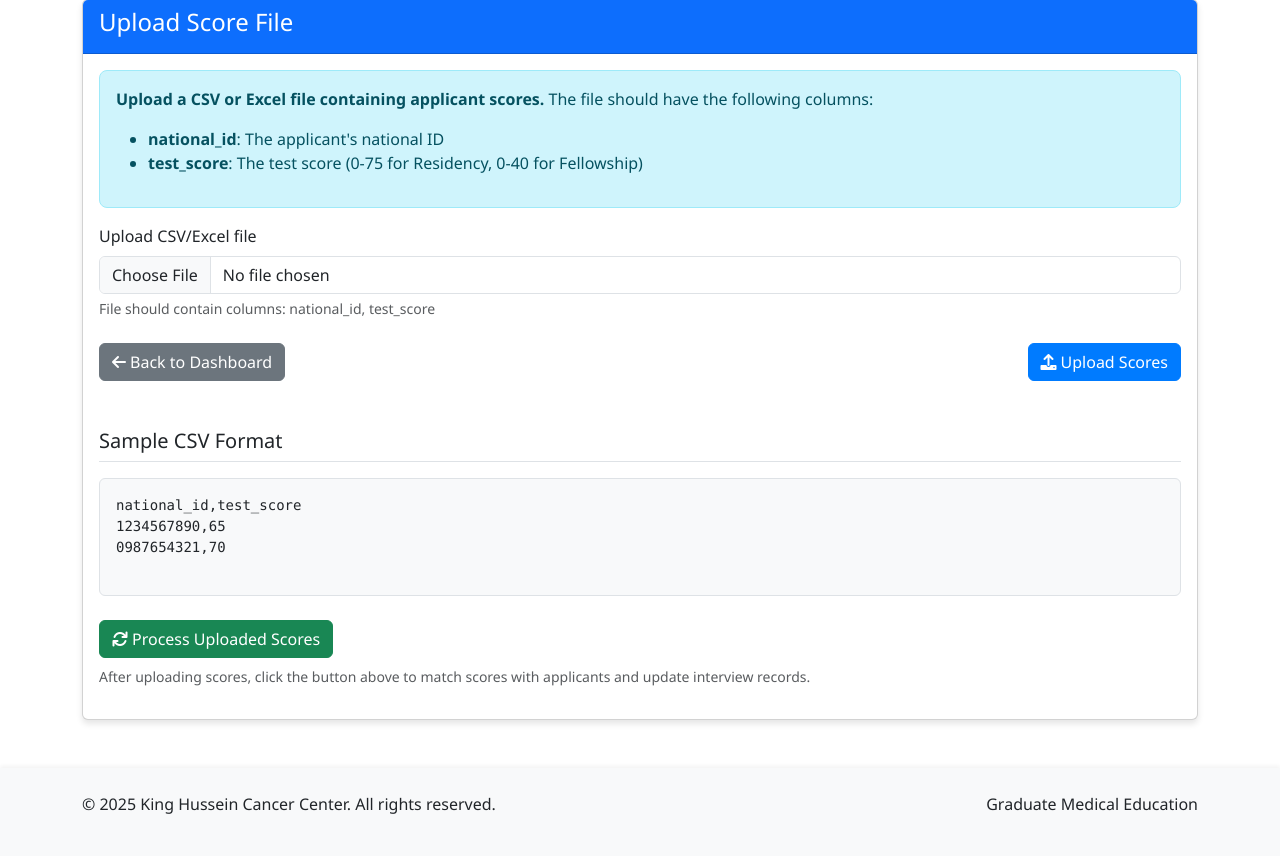
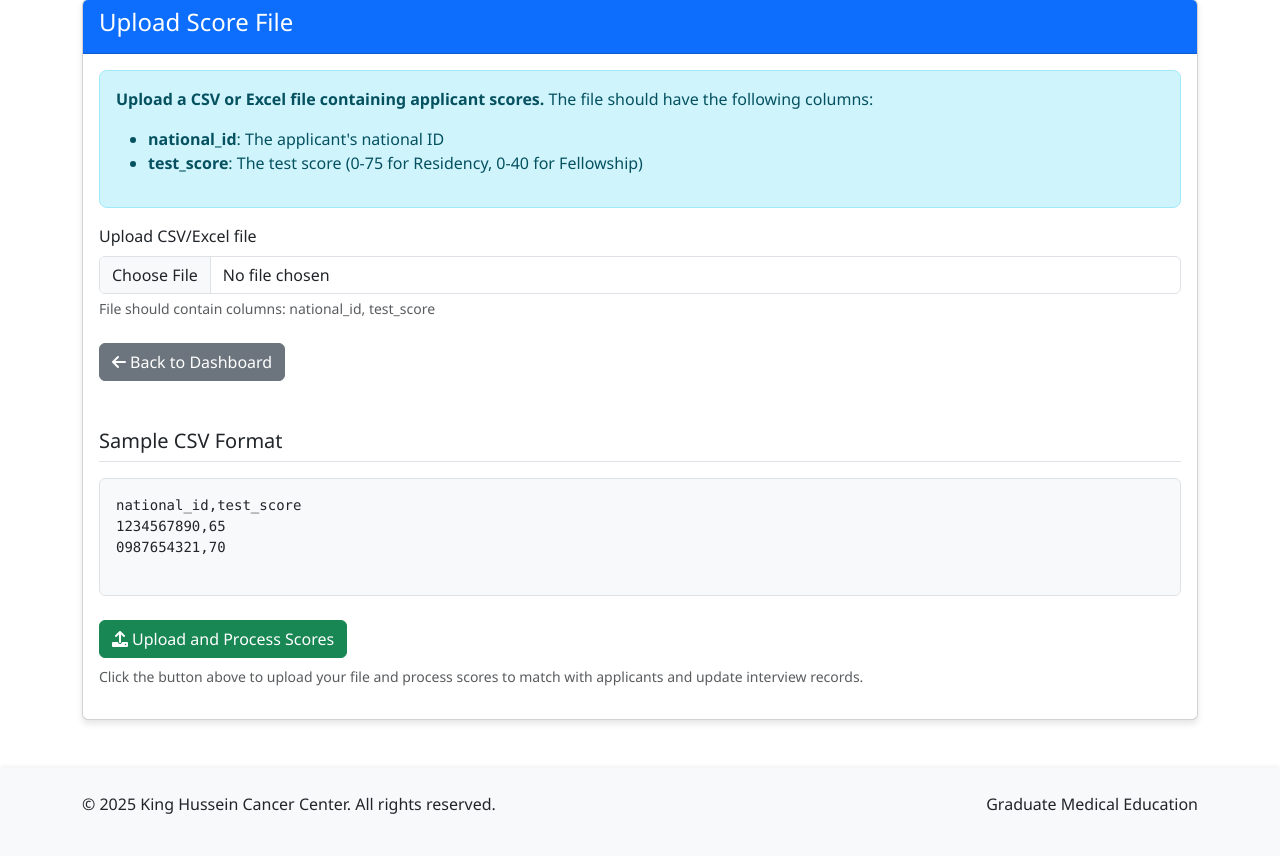
Before and after one commit to MA17464/GME2, a Django app: page /applications/upload-scores/ in a window 1280 px wide. Shown: the part 363-1219 px from the top of the page. Run offline with Django 5.2, Linux system fonts and the light colour scheme; a user stored in the database is signed in; some libraries are stand-ins or nearby versions.

Commit message:
before styling

```diff
--- a/users/templates/users/upload_scores.html
+++ b/users/templates/users/upload_scores.html
@@ -55,13 +55,11 @@
                 <div class="form-text">{{ form.score_file.help_text }}</div>
             </div>
 
-            <div class="mt-4 d-flex justify-content-between">
+            <div class="mt-4">
                 <a href="{% url 'dashboard' %}" class="btn btn-secondary">
                     <i class="fas fa-arrow-left me-1"></i>Back to Dashboard
                 </a>
-                <button type="submit" class="btn btn-primary">
-                    <i class="fas fa-upload me-1"></i>Upload Scores
-                </button>
+                <button type="submit" id="hidden-submit" style="display: none;"></button>
             </div>
         </form>
 
@@ -74,11 +72,11 @@ national_id,test_score
             </pre>
 
             <div class="mt-4">
-                <a href="{% url 'process_scores' %}" class="btn btn-success">
-                    <i class="fas fa-sync me-1"></i>Process Uploaded Scores
-                </a>
+                <button onclick="document.getElementById('hidden-submit').click();" class="btn btn-success">
+                    <i class="fas fa-upload me-1"></i>Upload and Process Scores
+                </button>
                 <p class="form-text mt-2">
-                    After uploading scores, click the button above to match scores with applicants and update interview records.
+                    Click the button above to upload your file and process scores to match with applicants and update interview records.
                 </p>
             </div>
         </div>
--- a/users/views.py
+++ b/users/views.py
@@ -324,8 +324,9 @@ def upload_scores(request):
                     except Exception as e:
                         error_count += 1
 
-                messages.success(request, f'Successfully processed {success_count} scores. {error_count} errors.')
-                return redirect('dashboard')
+                # Don't show a success message here, as we're redirecting to process_scores
+                # which will show its own message
+                return redirect('process_scores')
 
             except Exception as e:
                 messages.error(request, f'Error processing file: {str(e)}')
@@ -342,6 +343,7 @@ def process_scores(request):
 
     success_count = 0
     not_found_count = 0
+    total_processed = unprocessed_scores.count()
 
     for score in unprocessed_scores:
         # Find applicants with matching national ID
@@ -386,8 +388,15 @@ def process_scores(request):
 
         except Applicant.DoesNotExist:
             not_found_count += 1
+            # Mark as processed even if not found to avoid counting it again in future runs
+            score.is_processed = True
+            score.save()
 
-    messages.success(request, f'Updated {success_count} interview records. {not_found_count} applicants not found.')
+    if total_processed > 0:
+        messages.success(request, f'Successfully uploaded and processed scores. Updated {success_count} interview records. {not_found_count} applicants not found.')
+    else:
+        messages.info(request, 'No new scores to process. Please upload a file first.')
+
     return redirect('dashboard')
 
 @login_required
```
Also changed, not shown: README copy.md (+1 -1 lines), current_structure.md (+0 -1 lines), users/templates/users/dashboard.html (+4 -4 lines), db.sqlite3.
